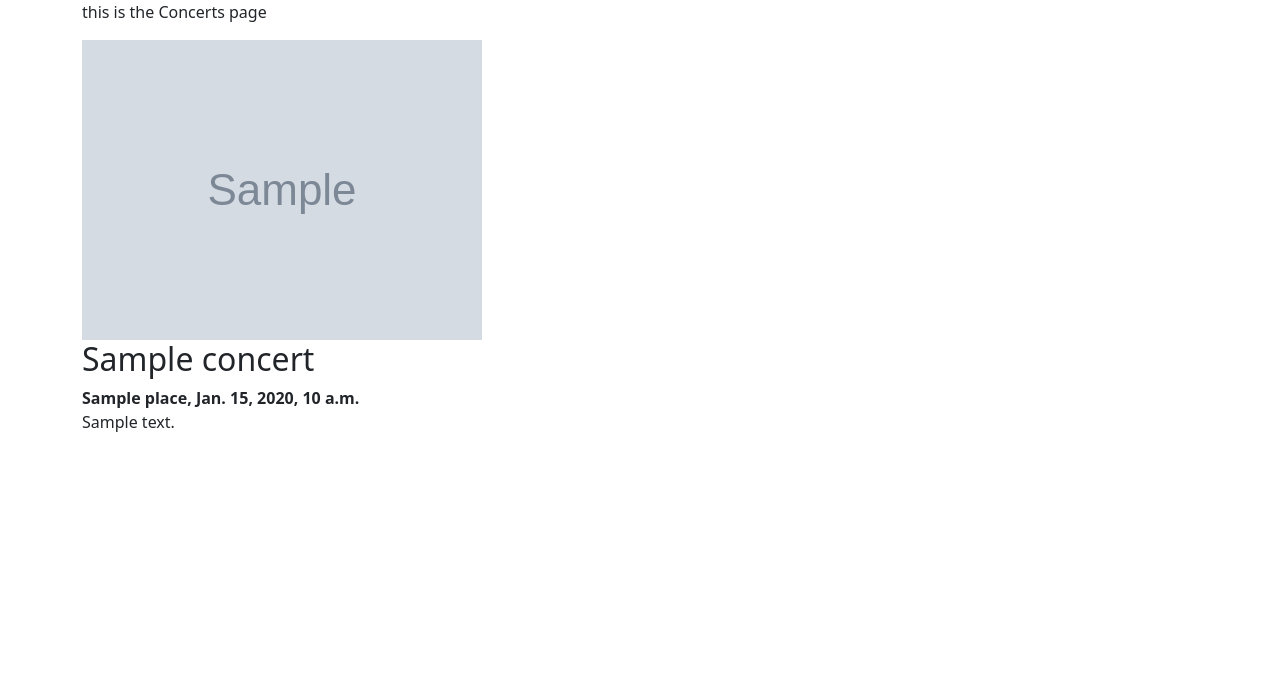
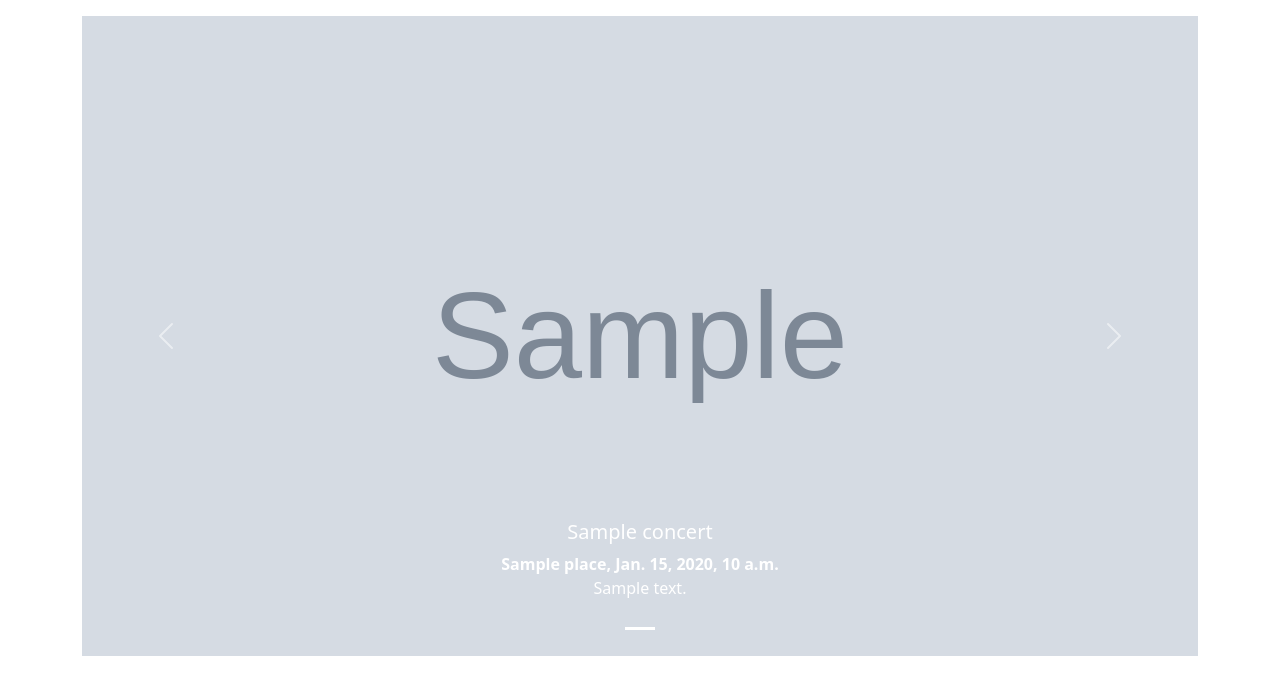
Before and after one commit to RobertNagy299/django-webshop, a Django app: template myapp/templates/concerts.html in a window 1280 px wide. Shown: the part 72-767 px from the top of the page. Run offline with Django 3.2, Linux system fonts and the light colour scheme; the template is opened without the code that fills it: most values are stand-ins (such as "Sample title", 1, 10 or a date in 2020); grey boxes marked "Sample" are stand-in pictures; some libraries are stand-ins or nearby versions.

Commit message:
add jumbotron and carousel

```diff
--- a/myapp/models.py
+++ b/myapp/models.py
@@ -1,4 +1,6 @@
+
 """This file contains all the database model classes that the project uses for the SQLite DB"""
+#pylint: ignore=no-member
 from django.db import models
 
 # Create your models here.
@@ -34,3 +36,4 @@ class BandMember(models.Model):
 class EmailList(models.Model):
     """Singleton model - used to store the people subscribed to our email list"""
     email_address = models.EmailField(max_length=100)
+    first_name = models.CharField(max_length=32, null=True, blank=True)
--- a/myapp/templates/concerts.html
+++ b/myapp/templates/concerts.html
@@ -1,8 +1,45 @@
 {% extends "base.html" %} {% block title %} Concerts {% endblock %}
 {% load static %}
 {% block content %}
-<p> this is the Concerts page </p>
-<div>
+
+<div id="carouselExampleCaptions" class="carousel slide mt-3" data-bs-ride="carousel" style="height: 80vh;">
+    <div class="carousel-indicators">
+        <button type="button" data-bs-target="#carouselExampleCaptions" data-bs-slide-to="0" class="active"
+            aria-current="true" aria-label="Slide 1"></button>
+        <!-- <button type="button" data-bs-target="#carouselExampleCaptions" data-bs-slide-to="1"
+            aria-label="Slide 2"></button>
+        <button type="button" data-bs-target="#carouselExampleCaptions" data-bs-slide-to="2"
+            aria-label="Slide 3"></button> -->
+    </div>
+    <div class="carousel-inner" style="max-height: 80vh;">
+        {% for concert in concerts %}
+        <div class="carousel-item active" style="max-height: inherit;">
+            <img style="max-height: inherit; object-fit:cover" class="d-block w-100" src="{% static concert.cover_photo_url %}" alt="concert cover photo">
+            <div class="carousel-caption d-none d-md-block">
+                <h5>{{concert.title}}</h5>
+                <strong>{{concert.place}}, {{concert.date}}</strong>
+                <p>
+                    {{concert.description}}
+                </p>
+            </div>
+
+        </div>
+        {% endfor %}
+
+    </div>
+    <button class="carousel-control-prev" type="button" data-bs-target="#carouselExampleCaptions" data-bs-slide="prev">
+        <span class="carousel-control-prev-icon" aria-hidden="true"></span>
+        <span class="visually-hidden">Previous</span>
+    </button>
+    <button class="carousel-control-next" type="button" data-bs-target="#carouselExampleCaptions" data-bs-slide="next">
+        <span class="carousel-control-next-icon" aria-hidden="true"></span>
+        <span class="visually-hidden">Next</span>
+    </button>
+</div>
+
+
+
+<!-- <div>
     {% for concert in concerts %}
     <div>
         <img  src="{% static concert.cover_photo_url %}" alt="concert cover photo">
@@ -15,5 +52,5 @@
         </p>
     </div>
     {% endfor %}
-</div>
+</div> -->
 {% endblock %}
```
Also changed, not shown: myapp/templates/home.html (+11 -3 lines), db.sqlite3, myapp/migrations/0004_emaillist_first_name.py (added).
